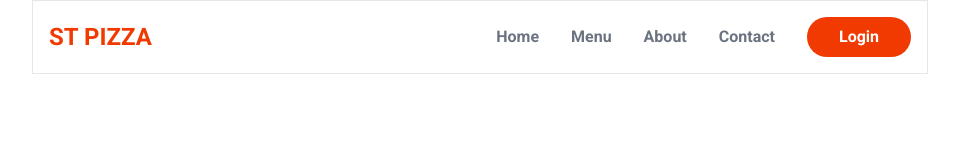
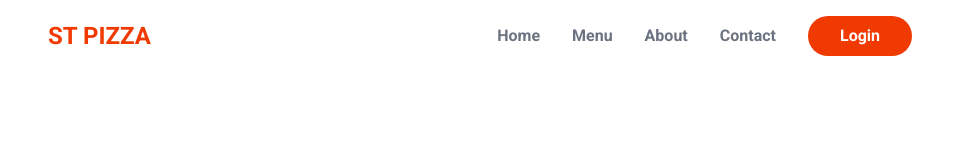
Before and after one commit to D-suke0614/food-orderingi-app, a Next.js app: page / in a window 1280 px wide. Shown: the top 160 px of the page, without its empty margins (160-1119 px from the left). Built offline with nearby package versions, Linux system fonts and the light colour scheme.

Commit message:
💄 fix: 不要なborderの削除

```diff
--- a/src/app/layout.js
+++ b/src/app/layout.js
@@ -12,7 +12,7 @@ export default function RootLayout({ children }) {
   return (
     <html lang="ja">
       <body className={roboto.className}>
-        <main className="max-w-4xl mx-auto border p-4">
+        <main className="max-w-4xl mx-auto p-4">
         {children}
         </main>
       </body>
```
